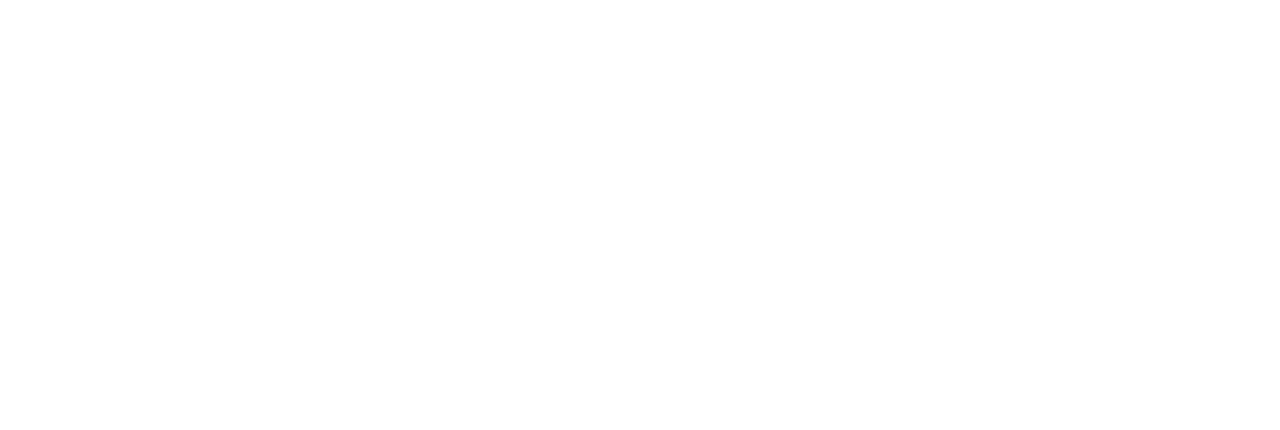
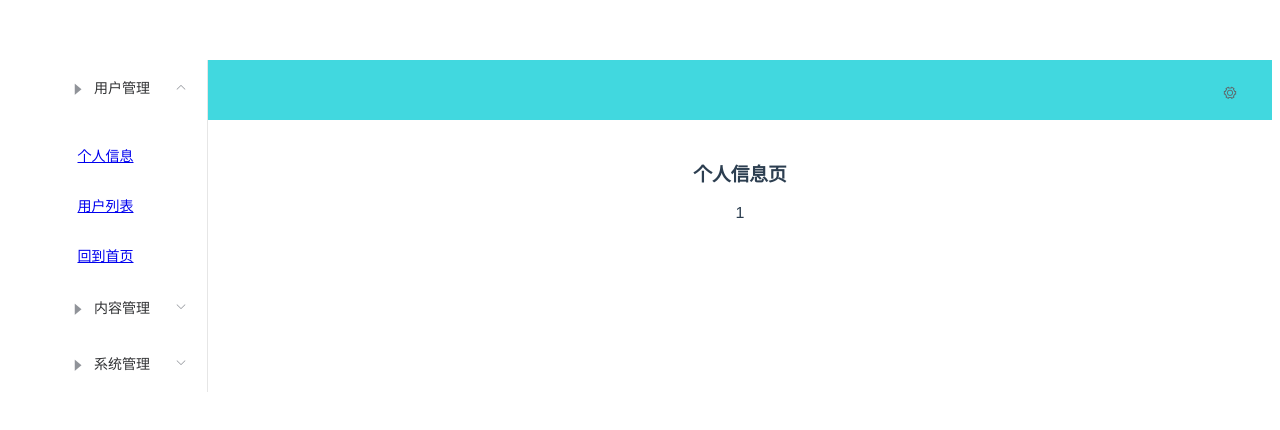
Before and after one commit to LJLlijinglun/my-project, a Vue app: page /#/user/userFile/1 in a window 1280 px wide. Shown: the top 430 px of the page. Built offline with nearby package versions, Linux system fonts and the light colour scheme.

Commit message:
参数传递以及重定向

```diff
--- a/package.json
+++ b/package.json
@@ -16,7 +16,8 @@
     "babel-runtime": "^6.26.0",
     "element-ui": "^2.13.2",
     "vue": "^2.5.2",
-    "vue-router": "^3.0.1"
+    "vue-router": "^3.0.1",
+    "webpack-dev-server": "^2.9.1"
   },
   "devDependencies": {
     "autoprefixer": "^7.1.2",
@@ -65,7 +66,6 @@
     "vue-template-compiler": "^2.5.2",
     "webpack": "^3.6.0",
     "webpack-bundle-analyzer": "^2.9.0",
-    "webpack-dev-server": "^2.9.1",
     "webpack-merge": "^4.1.0"
   },
   "engines": {
--- a/src/router/index.js
+++ b/src/router/index.js
@@ -22,10 +22,10 @@
 
       //嵌套路由
       children:[
-        //个人信息页
-        {path: '/user/userFile', name:'userFile', component: UserFile},
+        //个人信息页 接收参数id 设置props:true为了能够接收传递参数
+        {path: '/user/userFile/:id', name:'userFile', component: UserFile,props:true},
         //用户列表页
-        {path: '/user/userList', name:'userList', component: UserList}
+        {path: '/user/userList', name:'userList', component: UserList},
       ]
     },
     {
@@ -35,7 +35,13 @@
 
       //跳转的组件
       component: Login,
-    }
+    },
+    //重定向
+    {
+      path: '/goHome',
+      redirect:'/index'
+      },
+
 
   ]
 })
--- a/src/views/index.vue
+++ b/src/views/index.vue
@@ -7,11 +7,16 @@
           <el-submenu index="1">
             <template slot="title"><i class="el-icon-caret-right"></i>用户管理</template>
             <el-menu-item-group>
+<!--       传递参数的写法 name要传给的组件名 params:前端传递id参数 需要对象v-bind绑定 vm双向绑定-->
               <el-menu-item index="1-1">
-                <router-link to="/user/userFile">个人信息</router-link>
+                <router-link :to="{name:'userFile',params:{id: 1}}">个人信息</router-link>
               </el-menu-item>
+<!--              不传递参数的写法-->
               <el-menu-item index="1-2">
                 <router-link to="/user/userList">用户列表</router-link>
+              </el-menu-item>
+              <el-menu-item index="1-3">
+                <router-link to="/goHome">回到首页</router-link>
               </el-menu-item>
             </el-menu-item-group>
           </el-submenu>
--- a/src/views/user/UserFile.vue
+++ b/src/views/user/UserFile.vue
@@ -1,10 +1,19 @@
 <template>
-  <h1>个人信息页</h1>
+<!--  所有的参数都不能直接写在根节点下-->
+  <div>
+    <h1>个人信息页</h1>
+<!--    1、接受参数方法一：通过router取参数-->
+<!--    {{$route.params.id}}-->
+    {{id}}
+  </div>
+
 </template>
 
 <script>
 export default {
-  name: "UserFile"
+  name: "UserFile",
+  // 2、接收参数方法二
+  props:['id'],
 }
 </script>
 
```
